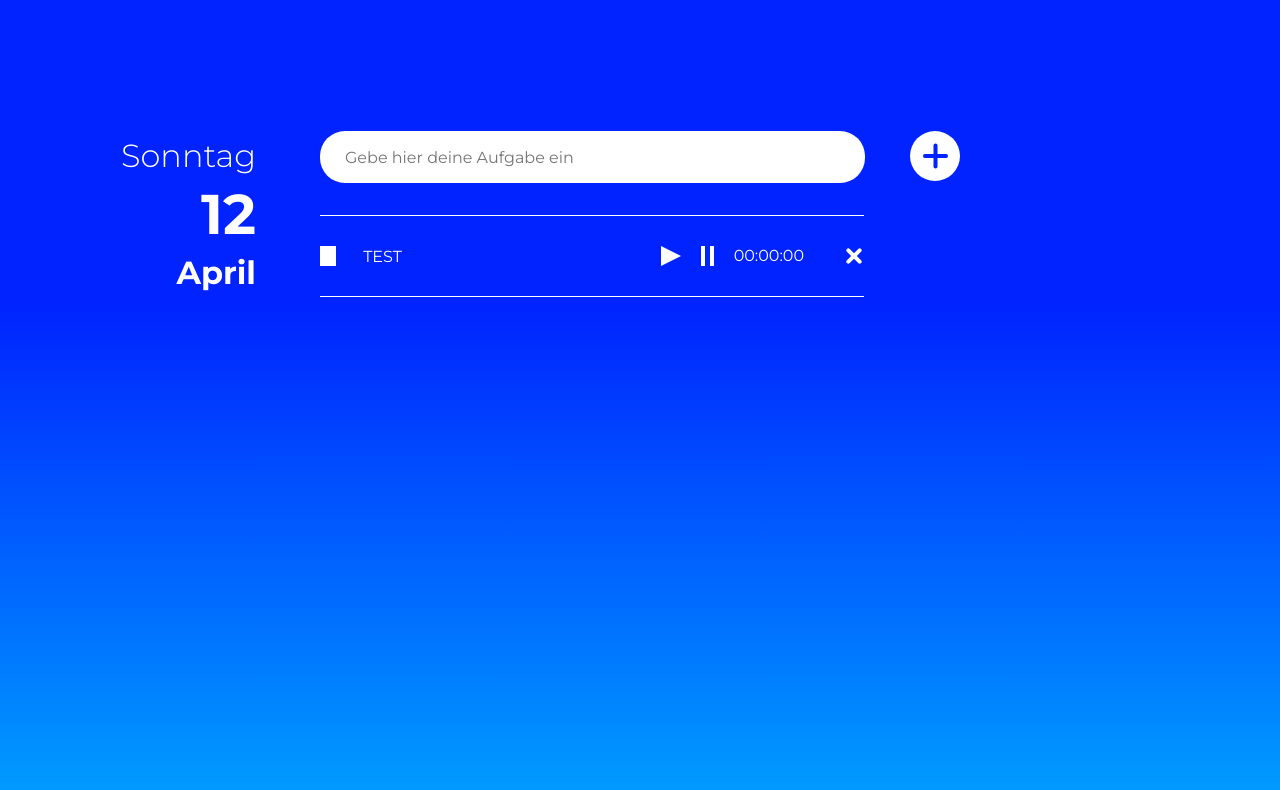
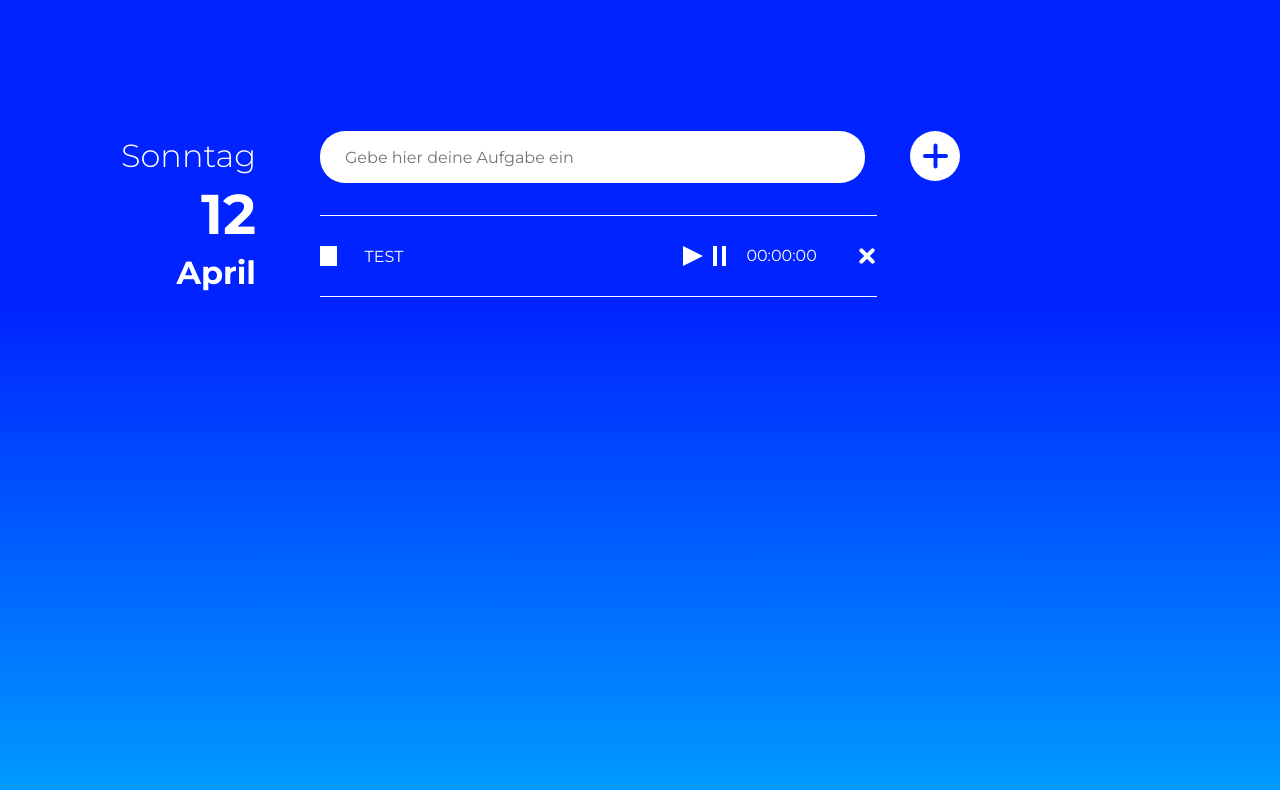
Before and after one commit to anne-kd/To-Do-List, a plain HTML site: page index.html in a window 1280 px wide. Drawn offline with Linux system fonts and the light colour scheme.

Commit message:
style adjustments

```diff
--- a/style.css
+++ b/style.css
@@ -144,7 +144,7 @@ body
 .list {
     display: flex;
     flex-direction: column;
-    width: 85%;
+    width: 87%;
     margin: 0;
     padding: 0;
     border-bottom: solid 1px white;
@@ -217,6 +217,7 @@ body
 {
     display: flex;
     flex-direction: row;
+    width: 160px;
 }
 
 .play
@@ -229,7 +230,7 @@ body
 }
 .pause
 {
-    margin-left: 20px;
+    margin-left: 10px;
     width:5px;
     height: 20px;
     border-left: solid 4px white;
```
